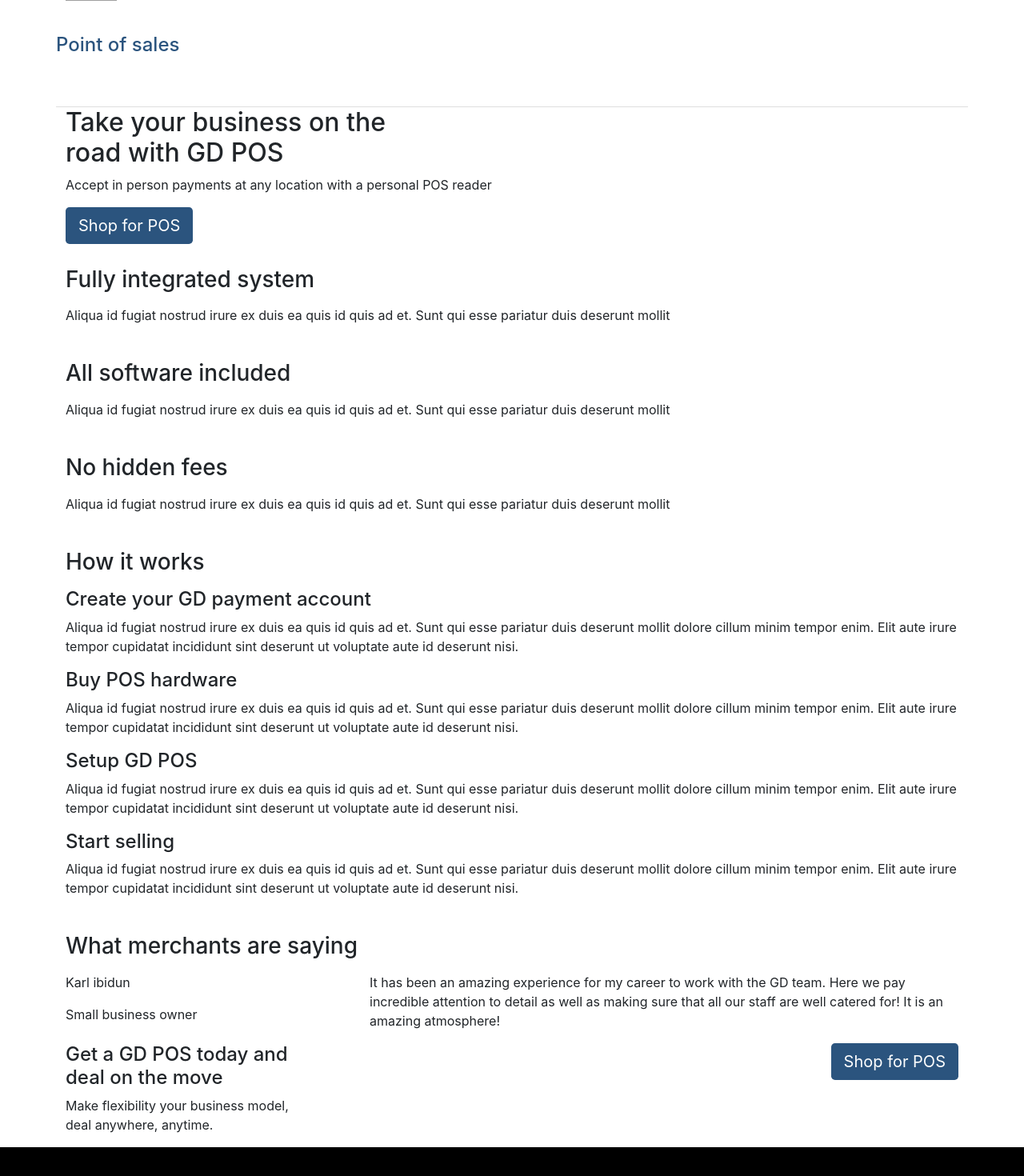
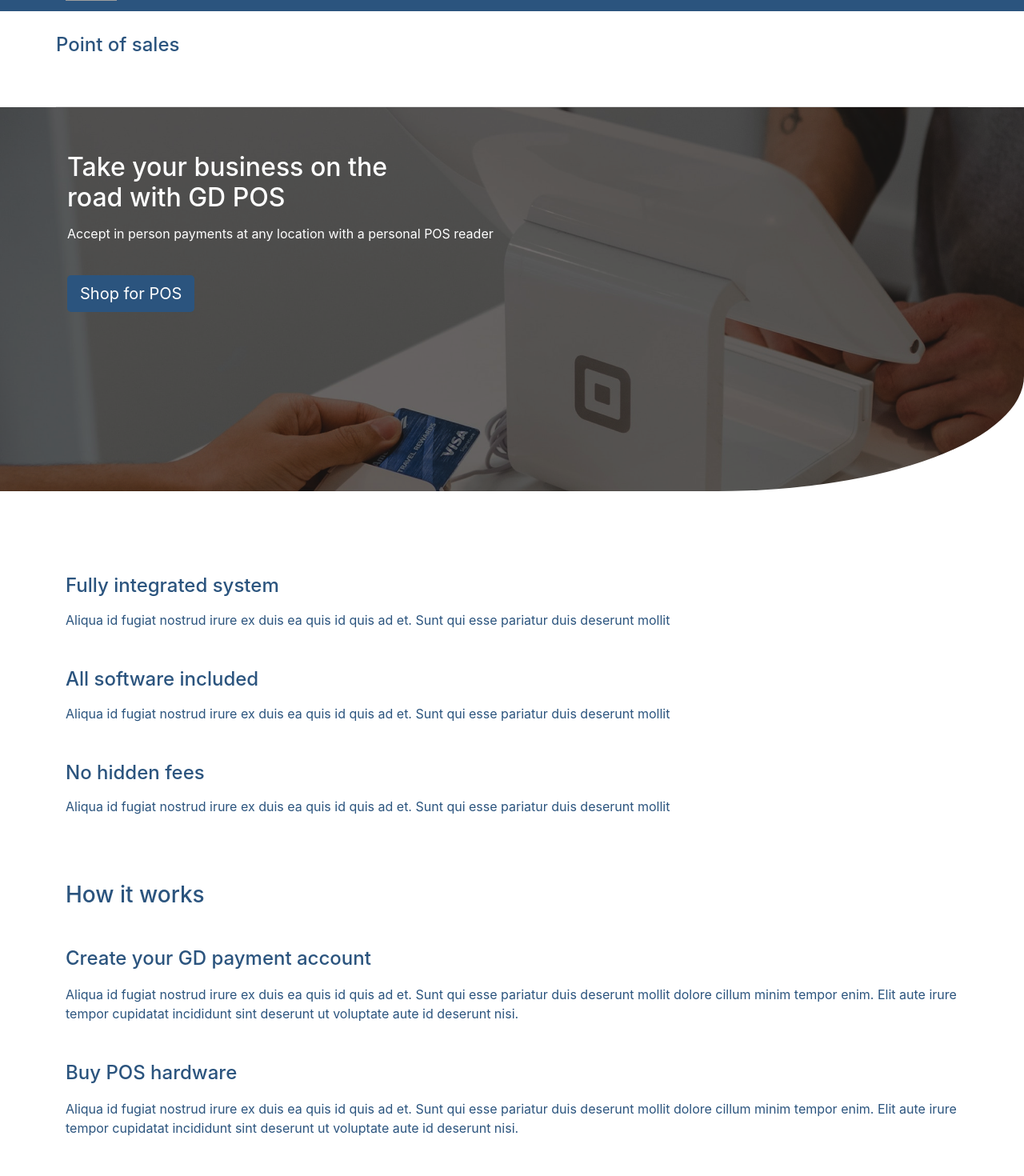
Before and after one commit to groovedevelopers/buildberries, a React (Create React App) app in the folder interface/: page /point-of-sales in a window 1280 px wide. Shown: the part 60-1530 px from the top of the page at 80% size. Built offline with nearby package versions, Linux system fonts and the light colour scheme; grey boxes are pictures that could not be loaded.

Commit message:
point of sales

```diff
--- a/interface/src/assets/css/style.css
+++ b/interface/src/assets/css/style.css
@@ -941,6 +941,82 @@ h3 {
   color: #2B547E;
 }
 
+.pos-page {
+  padding: 2.75rem auto;
+}
+.pos-page-hero {
+  background-image: url("../images/pos_heading_bg.png");
+  height: 60vh;
+  width: 100%;
+  border-bottom-right-radius: 30%;
+  color: #fff;
+  padding: 3.5rem 5.25rem;
+}
+.pos-page-hero p {
+  padding-top: 0.35rem;
+}
+.pos-page-hero button {
+  margin-top: 1.5rem;
+}
+.pos-page-body {
+  color: #2B547E;
+  padding: 1.5rem 0px 1.75rem;
+}
+.pos-page-body .points {
+  padding: 2rem 0px;
+}
+.pos-page-body .points h4 {
+  margin: 3rem 0px 1rem;
+}
+.pos-page-body .hiw {
+  padding: 10px 0;
+}
+.pos-page-body .hiw h3 {
+  padding: 1.5rem 0px;
+}
+.pos-page-body .hiw-items div {
+  margin-bottom: 2rem;
+}
+.pos-page-body .hiw h4 {
+  padding: 1rem 0px 10px;
+}
+.pos-page-body .from-merchants {
+  padding: 5.25rem 0;
+}
+.pos-page-body .from-merchants img {
+  width: 210px;
+  height: relative;
+}
+.pos-page-body .from-merchants p {
+  margin: 10px 0 0;
+  padding: 10px 0 0;
+  color: #363636;
+}
+.pos-page-body .from-merchants span {
+  padding-top: 5px;
+  color: gray;
+}
+.pos-page-body .from-merchants .quote {
+  padding: 2rem 2.5rem 2rem 0;
+  font-size: large;
+  color: #5f5f5f;
+}
+
+.pos-head {
+  padding: 0;
+  margin: 0;
+}
+
+.pos-foot {
+  background-image: url("../images/affiliates_footer_bg.png");
+  height: 60vh;
+  padding: 3.75rem 1rem;
+  color: #fff;
+}
+.pos-foot h4 {
+  margin-top: 2rem;
+}
+
 .create-account-page {
   padding: 0;
   margin: 0;
--- a/interface/src/assets/scss/components/_point_of_sales.scss
+++ b/interface/src/assets/scss/components/_point_of_sales.scss
@@ -0,0 +1,96 @@
+@use 'mixins' as *;
+@use '../custom' as *;
+
+.pos-page {
+	padding: 2.75rem auto;
+
+	&-hero {
+		background-image: url('../images/pos_heading_bg.png');
+        height: 60vh;
+		width: 100%;
+		border-bottom-right-radius: 30%;
+		color: #fff;
+		padding: 3.5rem 5.25rem;
+
+		p {
+			padding-top: 0.35rem;
+		}
+
+        button {
+            margin-top: 1.5rem;
+        }
+	}
+
+	&-body {
+		color: $primary-dark;
+		padding: 1.5rem 0px 1.75rem;
+
+        .points {
+            padding: 2rem 0px;
+
+            h4 {
+                margin: 3rem 0px 1rem;
+            }
+        }
+
+        .hiw {
+            padding: 10px 0;
+
+            h3 {
+                padding: 1.5rem 0px;
+            }
+
+            &-items div {
+                margin-bottom: 2rem;
+            }
+
+            h4 {
+                padding: 1rem 0px 10px;
+            }
+        }
+
+        .from-merchants {
+            padding: 5.25rem 0;
+
+            img {
+                width: 210px;
+                height: relative;
+            }
+
+            p {
+                margin: 10px 0 0;
+                padding: 10px 0 0;
+                color: rgb(54, 54, 54);
+            }
+
+            span {
+                padding-top: 5px;
+                color: gray;
+            }
+
+            .quote {
+                padding: 2rem 2.5rem 2rem 0;
+                font-size: large;
+                color: rgb(95, 95, 95);
+            }
+        }
+
+    }
+}
+
+.pos-head {
+	padding: 0;
+	margin: 0;
+}
+
+.pos-foot {
+	background-image: url('../images/affiliates_footer_bg.png');
+	height: 60vh;
+	padding: 3.75rem 1rem;
+	color: #fff;
+
+    h4 {
+        margin-top: 2rem;
+    }
+
+}
--- a/interface/src/components/pointOfSalesPage.js
+++ b/interface/src/components/pointOfSalesPage.js
@@ -1,8 +1,9 @@
+import EmployeePhoto1 from '../assets/images/employee-1.png';
+
 const PointOfsalesPage = () => {
     return (
-		<div className="container point-of-sales">
-
-			<div className="d-flex flex-column point-of-sales-hero">
+        <>
+        <div className="container-fluid d-flex flex-column bg-image pos-page pos-page-hero">
             <div>
                 <h2>Take your business on the<br/>road with GD POS</h2>
                 <p>
@@ -11,26 +12,27 @@ const PointOfsalesPage = () => {
                 <button className="btn btn-lg btn-primary">Shop for POS</button>
             </div>
         </div>
+		<div className="container pos-page">
 
-			<div className="d-flex flex-column point-of-sales-body">
+			<div className="d-flex flex-column pos-page-body">
+                <div className="points">
                     <div>
-                    <div>
-                        <h3>Fully integrated system</h3>
+                        <h4>Fully integrated system</h4>
                         <p>Aliqua id fugiat nostrud irure ex duis ea quis id quis ad et. Sunt qui esse pariatur duis deserunt mollit</p>
                     </div>
                     <div>
-                        <h3>All software included</h3>
+                        <h4>All software included</h4>
                         <p>Aliqua id fugiat nostrud irure ex duis ea quis id quis ad et. Sunt qui esse pariatur duis deserunt mollit</p>
                     </div>
                     <div>
-                        <h3>No hidden fees</h3>
+                        <h4>No hidden fees</h4>
                         <p>Aliqua id fugiat nostrud irure ex duis ea quis id quis ad et. Sunt qui esse pariatur duis deserunt mollit</p>
                     </div>
                 </div>
 
-                <div>
+                <div className="hiw">
                     <h3>How it works</h3>
-                    <div>
+                    <div className="hiw-items">
                         <div>
                             <h4>Create your GD payment account</h4>
                             <p>
@@ -71,14 +73,15 @@ const PointOfsalesPage = () => {
                 </div>
 
                 <div className="row from-merchants">
-                    <h3>What merchants are saying</h3>
 					<div className="col-md-4">
-                        <p>Karl ibidun</p>
-                        <p>Small business owner</p>
+						<img src={EmployeePhoto1} alt="Employee" />
+						<p>Ire Falowo</p>
+						<span>Research and analytics</span>
 					</div>
 					<div className="col-md-8">
-                        <p>
-                            It has been an amazing experience for my career to
+						<p className="justify-content-center aligh-items-center quote">
+							<i className="fa fa-quote-left"></i>&nbsp;&nbsp;&nbsp;&nbsp;
+							I t has been an amazing experience for my career to
 							work with the GD team. Here we pay incredible
 							attention to detail as well as making sure that all
 							our staff are well catered for! It is an amazing
@@ -86,8 +89,10 @@ const PointOfsalesPage = () => {
 						</p>
 					</div>
 				</div>
+			</div>
+		</div>
 
-                <div className="d-flex flex-row justify-content-between">
+        <div className="container-fluid d-flex flex-row bg-image justify-content-around align-items-center pos-foot">
             <div>
                 <h4>
                     Get a GD POS today and<br/>
@@ -99,8 +104,7 @@ const PointOfsalesPage = () => {
                 <button className="btn btn-lg btn-primary">Shop for POS</button>
             </div>
         </div>
-			</div>
-		</div>
+        </>
 	);
 };
 
--- a/interface/src/pages/PointOfSales.js
+++ b/interface/src/pages/PointOfSales.js
@@ -6,7 +6,7 @@ import { Footer } from "../components/footer";
 const PointOfsales = () => {
     return (
         <>
-            <Navbar />
+            <Navbar isIndex="0" />
             <PageHeader headerTitle="Point of sales" />
             <PointOfsalesPage />
             <Footer />
```
Also changed, not shown: interface/src/assets/images/pos_heading_bg.png (renamed from interface/src/assets/images/Rectangle 88(10).png), 1 other file (tests, documents, lock files or other folders). Lines whose indentation alone changed are shown as unchanged.
